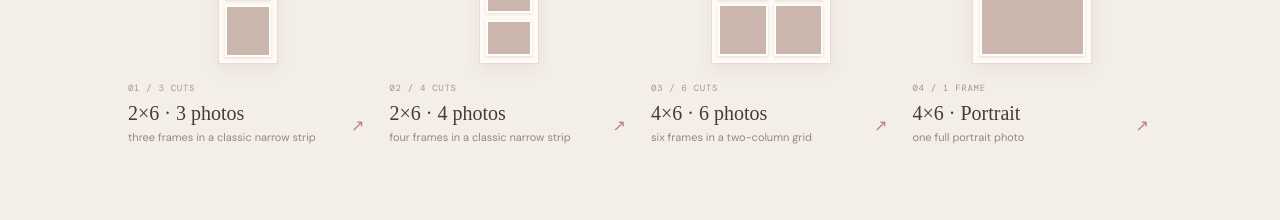
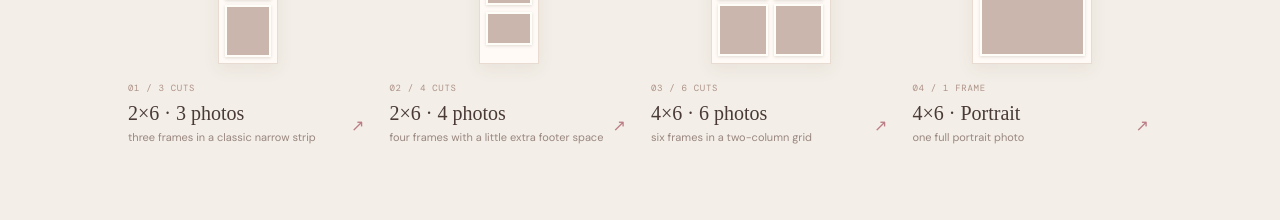
Before and after one commit to hosakiya/littlearchive, a React (Vite) app: page / in a window 1280 px wide. Shown: the part 1180-1400 px from the top of the page. Built offline with nearby package versions, Linux system fonts and the light colour scheme; a web font is replaced by a local one.

Commit message:
Add footer space to four-cut strip

```diff
--- a/src/main.jsx
+++ b/src/main.jsx
@@ -22,7 +22,7 @@ const themes = [
 ];
 const layouts = [
   {id:'strip3',name:'2×6 · 3 photos',note:'three frames in a classic narrow strip',count:3,printWidth:560,printHeight:1680,slots:[[.1,.035,.8,.29],[.1,.355,.8,.29],[.1,.675,.8,.29]]},
-  {id:'strip4',name:'2×6 · 4 photos',note:'four frames in a classic narrow strip',count:4,printWidth:560,printHeight:1680,slots:[[.1,.035,.8,.205],[.1,.275,.8,.205],[.1,.515,.8,.205],[.1,.755,.8,.205]]},
+  {id:'strip4',name:'2×6 · 4 photos',note:'four frames with a little extra footer space',count:4,printWidth:560,printHeight:1680,slots:[[.1,.035,.8,.19],[.1,.26,.8,.19],[.1,.485,.8,.19],[.1,.71,.8,.19]]},
   {id:'grid6',name:'4×6 · 6 photos',note:'six frames in a two-column grid',count:6,printWidth:1120,printHeight:1680,slots:[[.055,.04,.42,.29],[.525,.04,.42,.29],[.055,.355,.42,.29],[.525,.355,.42,.29],[.055,.67,.42,.29],[.525,.67,.42,.29]]},
   {id:'portrait1',name:'4×6 · Portrait',note:'one full portrait photo',count:1,printWidth:1120,printHeight:1680,slots:[[.055,.04,.89,.92]]},
   {id:'landscape1',name:'4×6 · Landscape',note:'one full landscape photo',count:1,printWidth:1680,printHeight:1120,slots:[[.04,.06,.92,.88]]},
```
